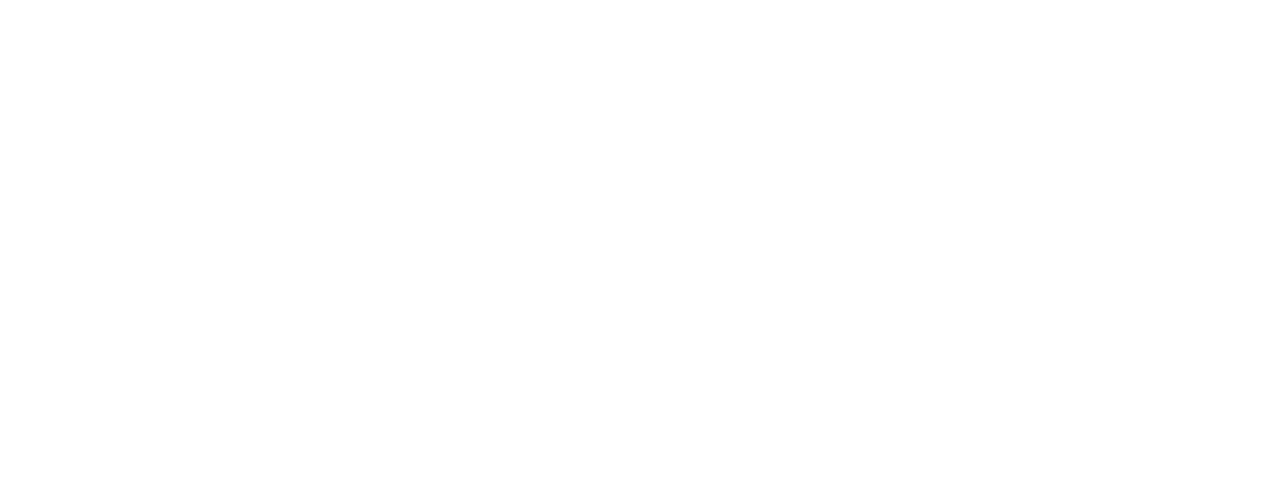
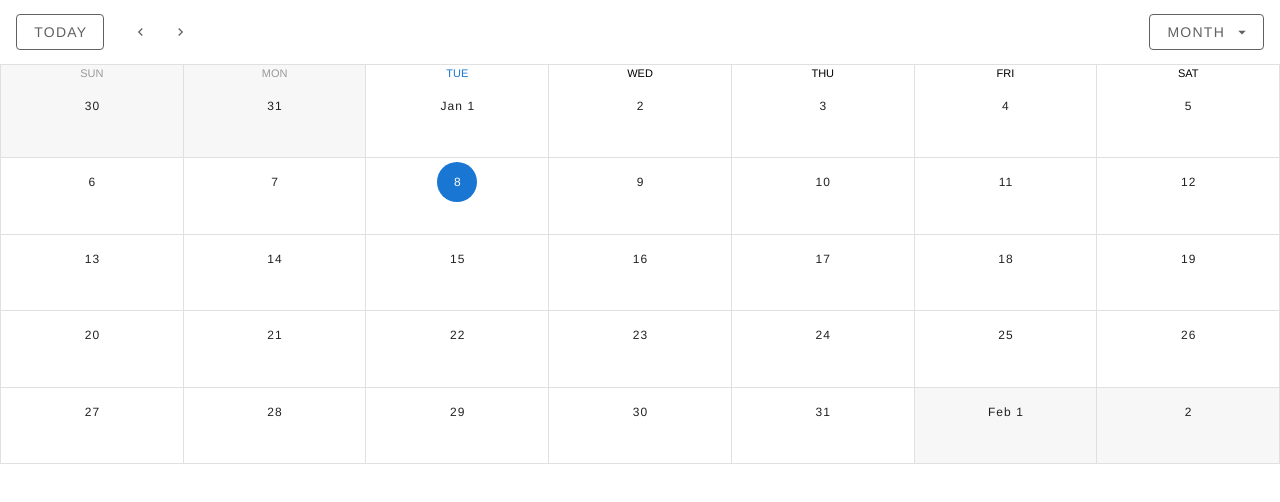
Before and after one commit to BenjaminGonzalezF/Aperradogs, a Vue app in the folder Frontend/: page /#/calendario in a window 1280 px wide. Shown: the top 502 px of the page. Built offline with nearby package versions, Linux system fonts and the light colour scheme.

Commit message:
Calendario
Agregué un calendario que marca la fecha actual (Seteada manualmente). Tiene vistas por mes, semanas, 4 dias y solo un dia. Aun faltan los eventos

```diff
--- /dev/null
+++ b/Frontend/src/components/PrincipalUsuario/Calendario.vue
@@ -0,0 +1,117 @@
+<template>
+    <v-row>
+      <v-col>
+        <!-- Barra superior del calendario -->
+        <v-sheet height="64">
+        <v-toolbar
+          flat
+        >
+          <v-btn
+            outlined
+            class="mr-4"
+            color="grey darken-2"
+            @click="setToday"
+          >
+            Today
+          </v-btn>
+          <v-btn
+            fab
+            text
+            small
+            color="grey darken-2"
+            @click="prev"
+          >
+            <v-icon small>
+              mdi-chevron-left
+            </v-icon>
+          </v-btn>
+          <v-btn
+            fab
+            text
+            small
+            color="grey darken-2"
+            @click="next"
+          >
+            <v-icon small>
+              mdi-chevron-right
+            </v-icon>
+          </v-btn>
+          <v-toolbar-title v-if="$refs.calendar">
+            {{ $refs.calendar.title }}
+          </v-toolbar-title>
+          <v-spacer></v-spacer>
+          <v-menu
+            bottom
+            right
+          >
+            <template v-slot:activator="{ on, attrs }">
+              <v-btn
+                outlined
+                color="grey darken-2"
+                v-bind="attrs"
+                v-on="on"
+              >
+                <span>{{ typeToLabel[type] }}</span>
+                <v-icon right>
+                  mdi-menu-down
+                </v-icon>
+              </v-btn>
+            </template>
+            <v-list>
+              <v-list-item @click="type = 'day'">
+                <v-list-item-title>Day</v-list-item-title>
+              </v-list-item>
+              <v-list-item @click="type = 'week'">
+                <v-list-item-title>Week</v-list-item-title>
+              </v-list-item>
+              <v-list-item @click="type = 'month'">
+                <v-list-item-title>Month</v-list-item-title>
+              </v-list-item>
+              <v-list-item @click="type = '4day'">
+                <v-list-item-title>4 days</v-list-item-title>
+              </v-list-item>
+            </v-list>
+          </v-menu>
+        </v-toolbar>
+      </v-sheet>
+
+      <!-- calendario -->
+        <v-sheet height="400">
+          <v-calendar
+            ref="calendar"
+            :now="today"
+            :value="today"
+            :events="events"
+            color="primary"
+            :type="type"
+          ></v-calendar>
+        </v-sheet>
+      </v-col>
+    </v-row>
+  </template>
+
+<script>
+export default {
+  data: () => ({
+    typeToLabel: {
+    month: 'Month',
+    week: 'Week',
+    day: 'Day',
+    '4day': '4 Days',
+    },
+    type: 'month',
+    selectedOpen: false,
+    today: '2019-01-08',    //Hacer dinamico
+    events: [],
+
+  }),
+  mounted () {
+    this.$refs.calendar.checkChange()
+  },
+  methods:{
+    setToday () {
+        this.focus = ''
+      },
+  }
+}
+</script>
--- a/Frontend/src/router/index.js
+++ b/Frontend/src/router/index.js
@@ -4,6 +4,7 @@
 import Nosotros from '../components/Nosotros.vue'
 import InicioSesion from '../components/InicioSesion.vue'
 import Principal from '../components/Principal.vue'
+import Calendario from '../components/PrincipalUsuario/Calendario.vue'
 Vue.use(VueRouter)
 const routes = [
   {
@@ -35,7 +36,11 @@
     name: 'usuario',
     component: () => import('../components/PrincipalUsuario/VistaUsuario.vue')
   },
-
+  {
+    path: '/calendario',
+    name: 'Calendario',
+    component: () => import('../components/PrincipalUsuario/Calendario.vue')
+  },
 ]
 const router = new VueRouter({
   routes
```
